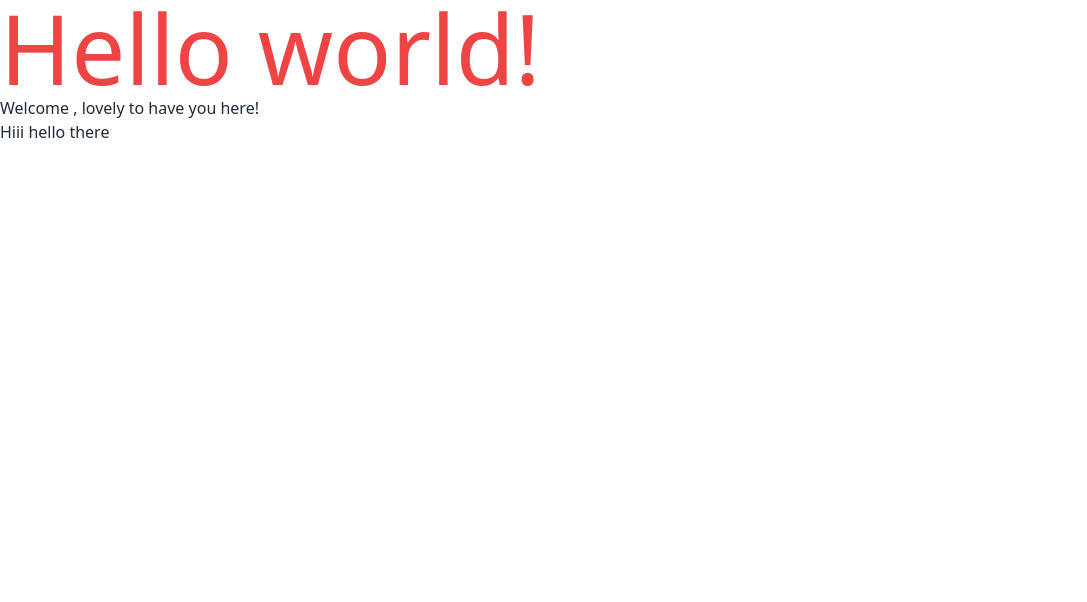
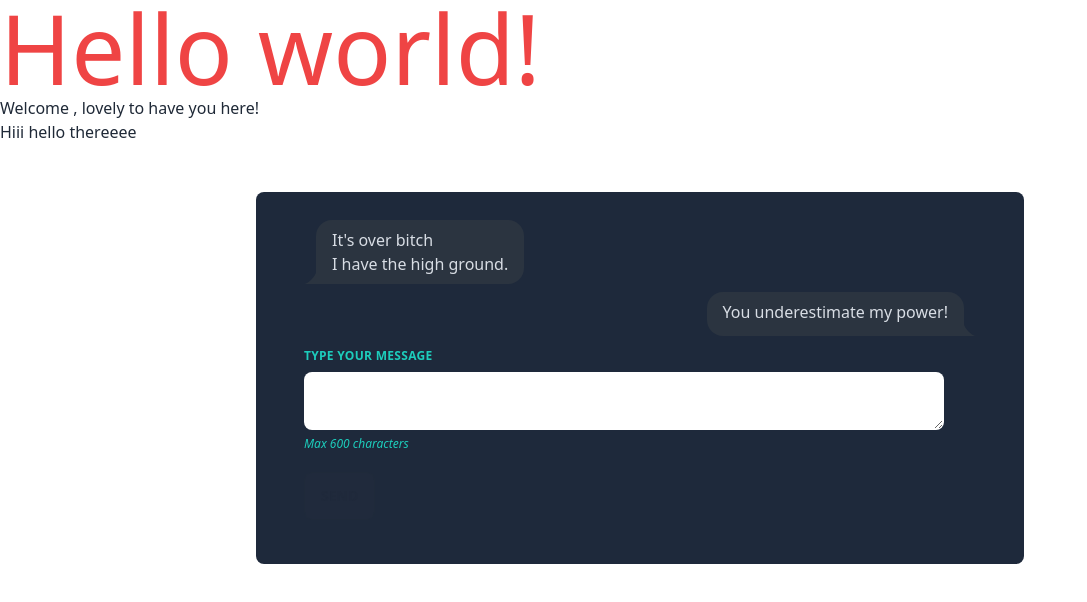
Before and after one commit to iyifr/kimblu-chat, a React (Vite) app in the folder client/: page / in a window 1280 px wide. Shown: the top 602 px of the page, without its empty margins (0-1087 px from the left). Built offline with nearby package versions, Linux system fonts and the light colour scheme; no server answers.

Commit message:
chatbox ui

```diff
--- a/client/src/App.tsx
+++ b/client/src/App.tsx
@@ -1,13 +1,25 @@
-import { io } from "socket.io-client"
-
-const socket = io("http://localhost:3000")
+import { useState, useEffect } from "react"
+import { Socket, io } from "socket.io-client"
+import DirectMessage from "./components/containers/Messages/screen.directMessage"
 
 function App() {
+	const [socket, setSocket] = useState<null | Socket>(null)
+
+	useEffect(() => {
+		const newSocket = io("http://localhost:5000")
+		setSocket(newSocket)
+
+		return () => {
+			newSocket.disconnect()
+		}
+	}, [])
+
 	return (
 		<>
 			<p className='text-red-500 text-8xl'> Hello world! </p>
 			<p>Welcome , lovely to have you here!</p>
-			<p>Hiii hello there</p>
+			<p>Hiii hello thereeee</p>
+			<DirectMessage />
 		</>
 	)
 }
--- /dev/null
+++ b/client/src/components/common/messageInput.tsx
@@ -0,0 +1,54 @@
+import { useState } from "react"
+const MessageInput = () => {
+	const [value, setValue] = useState("")
+	const [error, setError] = useState(true)
+
+	function handleChange(event: {
+		target: { value: React.SetStateAction<string> }
+	}) {
+		if (event.target.value.length <= 600) {
+			setError(false)
+			setValue(event.target.value)
+		}
+		if (event.target.value === "") {
+			setError(true)
+		}
+	}
+
+	const handleSubmit = (e: { preventDefault: () => void }) => {
+		e.preventDefault()
+		if (value !== "") {
+			console.log(value)
+			setValue("")
+		}
+	}
+
+	return (
+		<div className='w-full max-w-screen-sm'>
+			<label
+				className='block uppercase tracking-wide text-accent text-xs font-bold my-2'
+				htmlFor='message'
+			>
+				Type your message
+			</label>
+			<textarea
+				className='textarea py-0 px-1 w-full mx-auto text-lg'
+				id='message'
+				maxLength={600}
+				onChange={handleChange}
+				value={value}
+			/>
+			<p className='text-accent text-xs italic'>Max 600 characters</p>
+			<button
+				className='btn btn-outline btn-success my-5'
+				onClick={handleSubmit}
+				type='submit'
+				disabled={error === true}
+			>
+				Send
+			</button>
+		</div>
+	)
+}
+
+export default MessageInput
--- /dev/null
+++ b/client/src/components/containers/Messages/screen.directMessage.tsx
@@ -0,0 +1,21 @@
+import MessageInput from "../../common/messageInput"
+
+const DirectMessage = () => {
+	return (
+		<div className='max-w-screen-md my-12 mx-auto px-12 py-6 rounded-lg bg-slate-800'>
+			<div className='chat chat-start'>
+				<div className='chat-bubble'>
+					It's over bitch <br />I have the high ground.
+				</div>
+			</div>
+
+			<div className='chat chat-end'>
+				<div className='chat-bubble'>You underestimate my power!</div>
+			</div>
+
+			<MessageInput />
+		</div>
+	)
+}
+
+export default DirectMessage
```
Also changed, not shown: client/src/components/containers/DirectMessage/screen.directMessage.ts (deleted), client/src/components/containers/Messages/sendMessage.ts (added).
